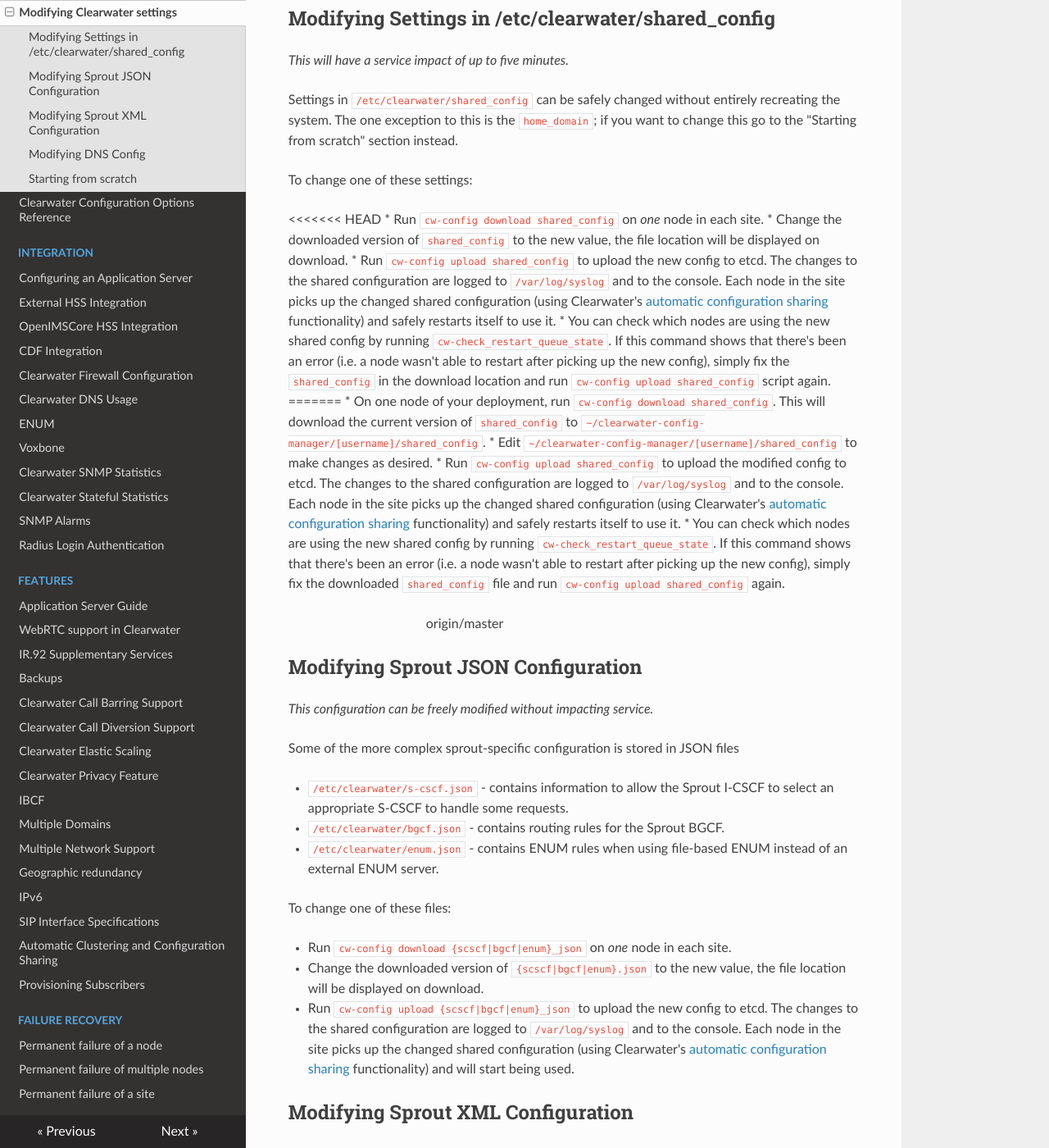
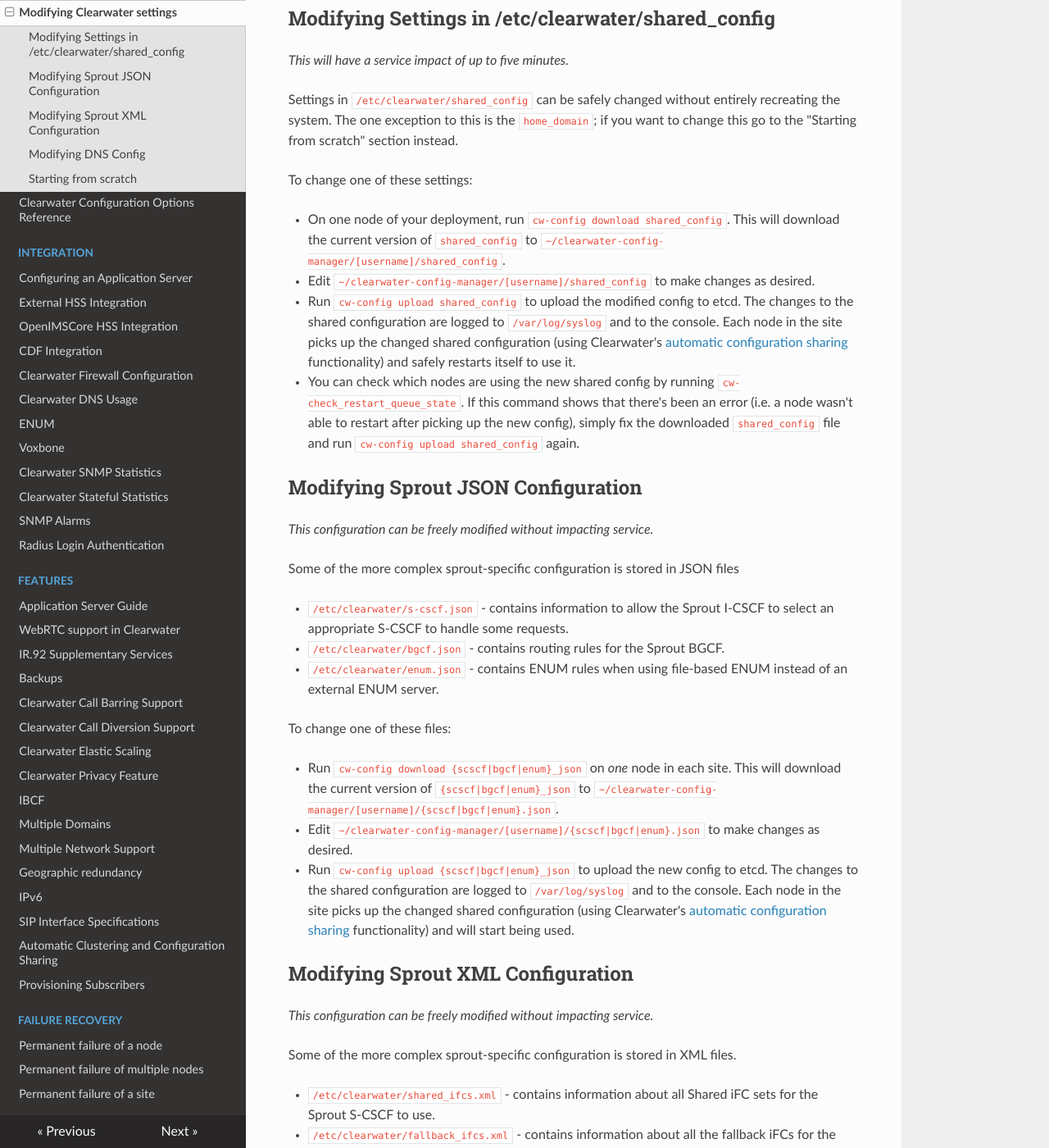
Before and after one commit to Metaswitch/clearwater-readthedocs, an MkDocs documentation site: the page built from docs/Modifying_Clearwater_settings.md, in a window 1280 px wide and 1400 px high, scrolled down 274 px. Shown: the whole window at 82% size. Built offline with MkDocs 1.6.1, drawn with Linux system fonts in a browser that asks for light colours; nearby versions of some CDN libraries; old or Windows-style settings are respelled for this version of MkDocs; some of the changed text lies outside the part shown.

Commit message:
Replace references to 'sudo cw-upload ...' with  cw-config ...
Replace all config file references with the cw-config download upload way of changing them

```diff
--- a/docs/Modifying_Clearwater_settings.md
+++ b/docs/Modifying_Clearwater_settings.md
@@ -10,17 +10,10 @@ Settings in `/etc/clearwater/shared_config` can be safely changed without entire
 
 To change one of these settings:
 
-<<<<<<< HEAD
-*   Run `cw-config download shared_config` on *one* node in each site.
-*   Change the downloaded version of `shared_config` to the new value, the file location will be displayed on download.
-*   Run `cw-config upload shared_config` to upload the new config to etcd. The changes to the shared configuration are logged to `/var/log/syslog` and to the console. Each node in the site picks up the changed shared configuration (using Clearwater's [automatic configuration sharing](Automatic_Clustering_Config_Sharing.md) functionality) and safely restarts itself to use it.
-*   You can check which nodes are using the new shared config by running `cw-check_restart_queue_state`. If this command shows that there's been an error (i.e. a node wasn't able to restart after picking up the new config), simply fix the `shared_config` in the download location and run `cw-config upload shared_config` script again.
-=======
 *   On one node of your deployment, run `cw-config download shared_config`. This will download the current version of `shared_config` to `~/clearwater-config-manager/[username]/shared_config`.
 *   Edit `~/clearwater-config-manager/[username]/shared_config` to make changes as desired.
 *   Run `cw-config upload shared_config` to upload the modified config to etcd. The changes to the shared configuration are logged to `/var/log/syslog` and to the console. Each node in the site picks up the changed shared configuration (using Clearwater's [automatic configuration sharing](Automatic_Clustering_Config_Sharing.md) functionality) and safely restarts itself to use it.
 *   You can check which nodes are using the new shared config by running `cw-check_restart_queue_state`. If this command shows that there's been an error (i.e. a node wasn't able to restart after picking up the new config), simply fix the downloaded `shared_config` file and run `cw-config upload shared_config` again.
->>>>>>> origin/master
 
 ## Modifying Sprout JSON Configuration
 
@@ -34,8 +27,8 @@ Some of the more complex sprout-specific configuration is stored in JSON files
 
 To change one of these files:
 
-*   Run `cw-config download {scscf|bgcf|enum}_json` on *one* node in each site.
-*   Change the downloaded version of `{scscf|bgcf|enum}.json` to the new value, the file location will be displayed on download.
+*   Run `cw-config download {scscf|bgcf|enum}_json` on *one* node in each site. This will download the current version of `{scscf|bgcf|enum}_json` to `~/clearwater-config-manager/[username]/{scscf|bgcf|enum}.json`.
+*   Edit `~/clearwater-config-manager/[username]/{scscf|bgcf|enum}.json` to make changes as desired.
 *   Run `cw-config upload {scscf|bgcf|enum}_json` to upload the new config to etcd. The changes to the shared configuration are logged to `/var/log/syslog` and to the console. Each node in the site picks up the changed shared configuration (using Clearwater's [automatic configuration sharing](Automatic_Clustering_Config_Sharing.md) functionality) and will start being used.
 
 ## Modifying Sprout XML Configuration
@@ -49,8 +42,8 @@ Some of the more complex sprout-specific configuration is stored in XML files.
 
 To change one of these files:
 
-*   Run `cw-config download {shared|fallback}_ifcs` on *one* node in each site.
-*   Change the downloaded version of `{scscf|bgcf|enum}_ifcs.xml` to the new value, the file location will be displayed on download.
+*   Run `cw-config download {shared|fallback}_ifcs` on *one* node in each site. This will download the current version of `{shared|fallback}_ifcs` to `~/clearwater-config-manager/[username]/{shared|fallback}_ifcs.xml`.
+*   Edit `~/clearwater-config-manager/[username]/{shared|fallback}_ifcs.xml` to make changes as desired.
 *   Run `cw-config upload {shared|fallback}_ifcs` to upload the new config to etcd. The changes to the shared configuration are logged to `/var/log/syslog` and to the console. Each node in the site picks up the changed shared configuration (using Clearwater's [automatic configuration sharing](Automatic_Clustering_Config_Sharing.md) functionality) and will start being used.
 
 ## Modifying DNS Config
@@ -61,8 +54,8 @@ It's possible to add static overrides to DNS to a clearwater node. This is done
 
 To change this file:
 
-*   Run `cw-config download dns_json` on *one* node in each site.
-*   Change the downloaded version of `dns.json` to the new value, the file location will be displayed on download.
+*   Run `cw-config download dns_json` on *one* node in each site. This will download the current version of `dns_json` to `~/clearwater-config-manager/[username]/dns.json`.
+*   Edit `~/clearwater-config-manager/[username]/dns.json` to make changes as desired.
 *   Run `cw-config upload dns_json` to upload the new config to etcd. The changes to the shared configuration are logged to `/var/log/syslog` and to the console. Each node in the site picks up the changed shared configuration (using Clearwater's [automatic configuration sharing](Automatic_Clustering_Config_Sharing.md) functionality) and will start being used.
 
 ## Starting from scratch
```
Also changed, not shown: docs/Backups.md (+3 -12 lines), docs/Manual_Install.md (+8 -8 lines), docs/Troubleshooting_and_Recovery.md (+0 -4 lines).
